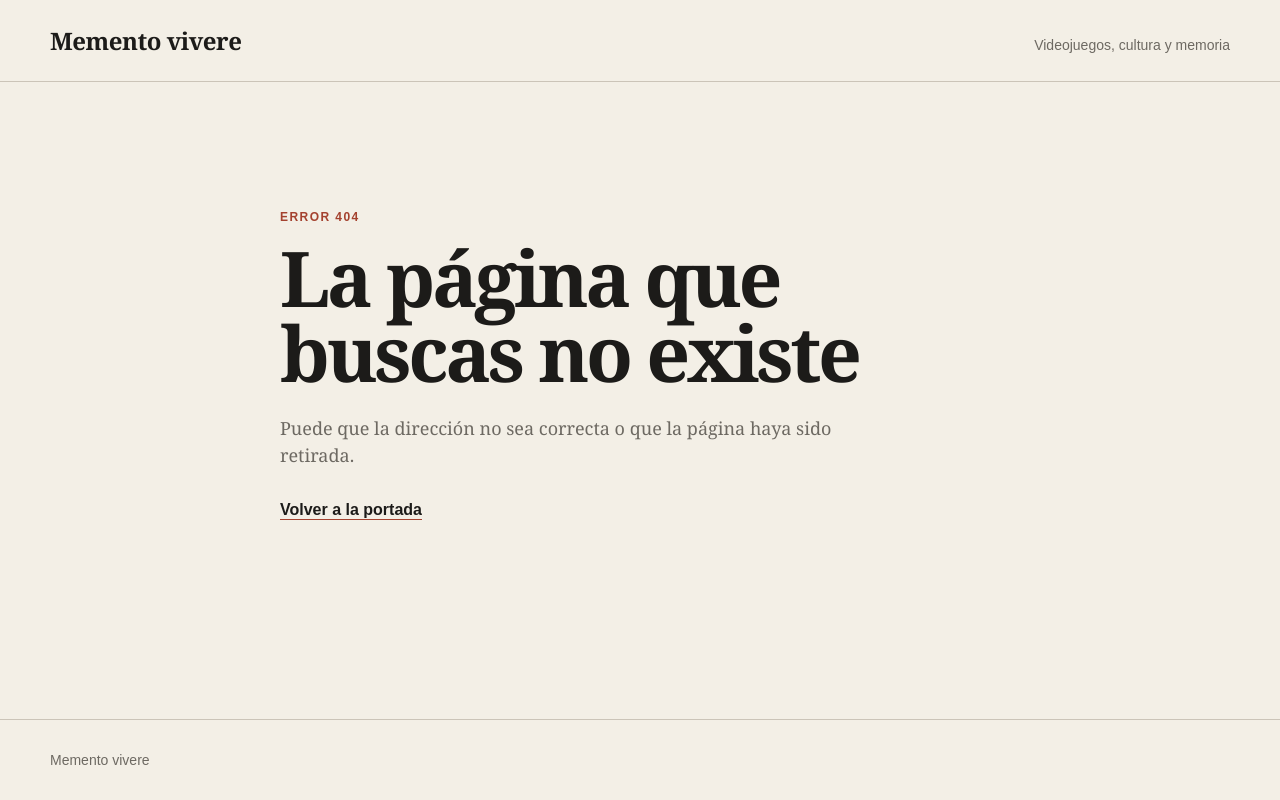
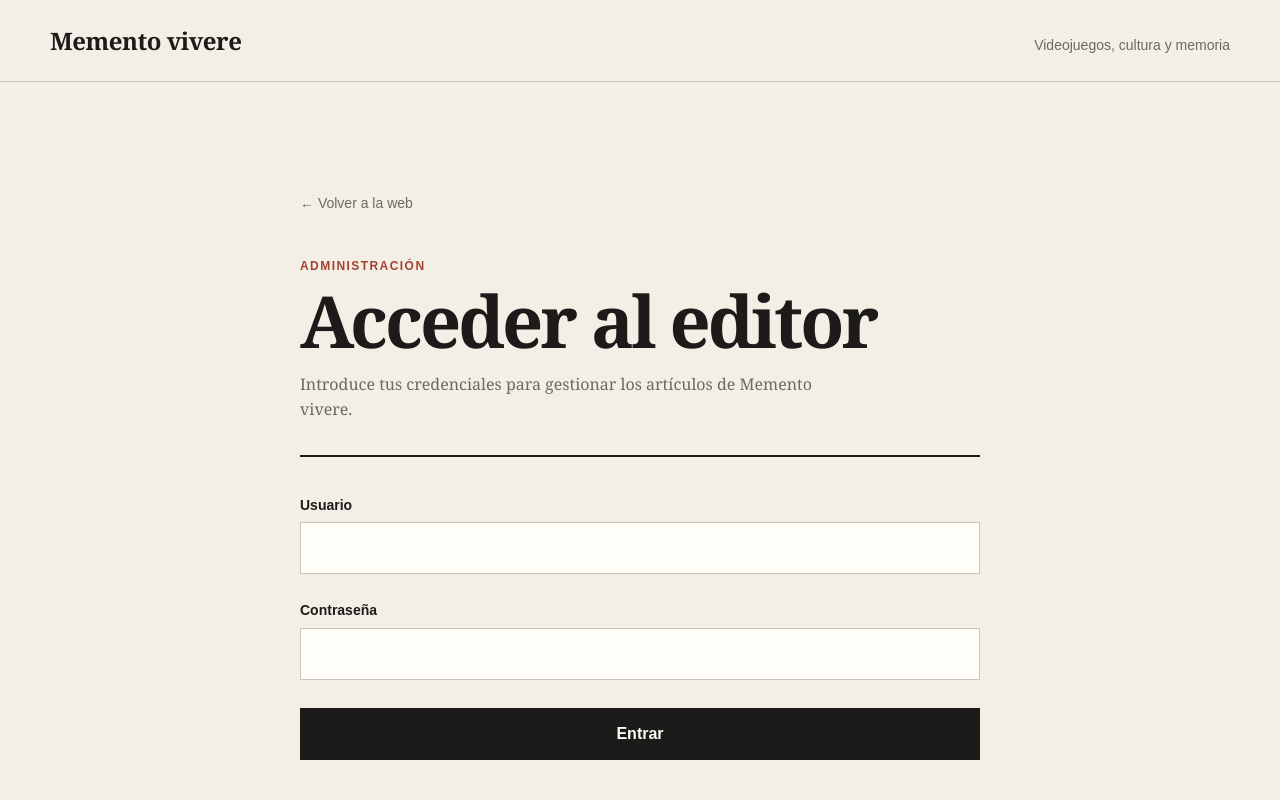
Before and after one commit to DoctoreJekyll/mementoweb, an Angular app in the folder frontend/: page /admin/login in a window 1280 px wide. Before the commit this address had no page. Shown: the top 800 px of the page. Built offline with nearby package versions, Linux system fonts and the light colour scheme.

Commit message:
feat: add admin login page with form validation and error handling

```diff
--- /dev/null
+++ b/frontend/src/app/admin/pages/admin-login-page/admin-login-page.component.html
@@ -0,0 +1,58 @@
+<section class="admin-login">
+  <a class="admin-login__back" routerLink="/"> ← Volver a la web </a>
+
+  <header class="admin-login__header">
+    <p class="admin-login__eyebrow">Administración</p>
+
+    <h1>Acceder al editor</h1>
+
+    <p>Introduce tus credenciales para gestionar los artículos de Memento vivere.</p>
+  </header>
+
+  <form class="login-form" [formGroup]="form" (ngSubmit)="login()" novalidate>
+    <div class="form-field">
+      <label for="admin-username"> Usuario </label>
+
+      <input id="admin-username" type="text" formControlName="username" autocomplete="username" />
+
+      @if (form.controls.username.touched && form.controls.username.invalid) {
+        <p class="form-field__error" role="alert">Introduce el nombre de usuario.</p>
+      }
+    </div>
+
+    <div class="form-field">
+      <label for="admin-password"> Contraseña </label>
+
+      <input
+        id="admin-password"
+        type="password"
+        formControlName="password"
+        autocomplete="current-password"
+      />
+
+      @if (form.controls.password.touched && form.controls.password.invalid) {
+        <p class="form-field__error" role="alert">Introduce la contraseña.</p>
+      }
+    </div>
+
+    @if (loginError() === 'INVALID_CREDENTIALS') {
+      <div class="login-message login-message--error" role="alert">
+        El usuario o la contraseña no son correctos.
+      </div>
+    }
+
+    @if (loginError() === 'SERVER_ERROR') {
+      <div class="login-message login-message--error" role="alert">
+        No hemos podido conectar con el servidor. Inténtalo de nuevo.
+      </div>
+    }
+
+    <button type="submit" [disabled]="isSubmitting()">
+      @if (isSubmitting()) {
+        Comprobando…
+      } @else {
+        Entrar
+      }
+    </button>
+  </form>
+</section>
--- /dev/null
+++ b/frontend/src/app/admin/pages/admin-login-page/admin-login-page.component.scss
@@ -0,0 +1,128 @@
+:host {
+  display: block;
+  width: min(calc(100% - 2rem), 680px);
+  margin-inline: auto;
+}
+
+.admin-login {
+  padding-block: clamp(3.5rem, 9vw, 7rem);
+}
+
+.admin-login__back {
+  display: inline-block;
+  margin-bottom: 3rem;
+  color: var(--color-muted);
+  font-size: 0.875rem;
+  text-decoration: none;
+}
+
+.admin-login__back:hover {
+  color: var(--color-accent);
+}
+
+.admin-login__header {
+  padding-bottom: 2rem;
+  border-bottom: 2px solid var(--color-ink);
+}
+
+.admin-login__eyebrow {
+  margin-bottom: 0.75rem;
+  color: var(--color-accent);
+  font-size: 0.75rem;
+  font-weight: 700;
+  letter-spacing: 0.12em;
+  text-transform: uppercase;
+}
+
+.admin-login__header h1 {
+  margin-bottom: 1rem;
+  font-family: Georgia, 'Times New Roman', serif;
+  font-size: clamp(2.5rem, 7vw, 4.5rem);
+  line-height: 0.98;
+  letter-spacing: -0.04em;
+}
+
+.admin-login__header p:last-child {
+  max-width: 520px;
+  margin-bottom: 0;
+  color: var(--color-muted);
+  font-family: Georgia, 'Times New Roman', serif;
+  line-height: 1.6;
+}
+
+.login-form {
+  display: grid;
+  gap: 1.75rem;
+  padding-block: 2.5rem;
+}
+
+.form-field {
+  display: grid;
+  gap: 0.6rem;
+}
+
+.form-field label {
+  font-size: 0.875rem;
+  font-weight: 700;
+}
+
+.form-field input {
+  width: 100%;
+  min-height: 3.25rem;
+  padding: 0.75rem 1rem;
+
+  border: 1px solid var(--color-line);
+  border-radius: 0;
+
+  background: var(--color-surface);
+  color: var(--color-ink);
+
+  font: inherit;
+}
+
+.form-field input:focus {
+  border-color: var(--color-accent);
+  outline: 2px solid transparent;
+  box-shadow: 0 0 0 2px color-mix(in srgb, var(--color-accent) 25%, transparent);
+}
+
+.form-field__error {
+  margin: 0;
+  color: var(--color-accent);
+  font-size: 0.8125rem;
+}
+
+.login-message {
+  padding: 1rem;
+  border: 1px solid var(--color-line);
+  font-size: 0.875rem;
+  line-height: 1.5;
+}
+
+.login-message--error {
+  border-color: var(--color-accent);
+  color: var(--color-accent);
+}
+
+.login-form button {
+  min-height: 3.25rem;
+  padding-inline: 1.5rem;
+  border: 1px solid var(--color-ink);
+
+  background: var(--color-ink);
+  color: var(--color-surface);
+
+  font: inherit;
+  font-weight: 700;
+  cursor: pointer;
+}
+
+.login-form button:hover:not(:disabled) {
+  background: var(--color-accent);
+  border-color: var(--color-accent);
+}
+
+.login-form button:disabled {
+  cursor: wait;
+  opacity: 0.6;
+}
--- /dev/null
+++ b/frontend/src/app/admin/pages/admin-login-page/admin-login-page.component.ts
@@ -0,0 +1,72 @@
+import { HttpErrorResponse } from '@angular/common/http';
+import { Component, inject, signal } from '@angular/core';
+import { FormControl, FormGroup, ReactiveFormsModule, Validators } from '@angular/forms';
+import { Router, RouterLink } from '@angular/router';
+import { finalize } from 'rxjs';
+
+import { AdminAuthService } from '../../auth/admin-auth.service';
+
+type LoginError = 'INVALID_CREDENTIALS' | 'SERVER_ERROR' | null;
+
+@Component({
+  selector: 'app-admin-login-page',
+  imports: [ReactiveFormsModule, RouterLink],
+  templateUrl: './admin-login-page.component.html',
+  styleUrl: './admin-login-page.component.scss',
+})
+export class AdminLoginPage {
+  private readonly adminAuthService = inject(AdminAuthService);
+
+  private readonly router = inject(Router);
+
+  protected readonly isSubmitting = signal(false);
+
+  protected readonly loginError = signal<LoginError>(null);
+
+  protected readonly form = new FormGroup({
+    username: new FormControl('', {
+      nonNullable: true,
+      validators: [Validators.required],
+    }),
+
+    password: new FormControl('', {
+      nonNullable: true,
+      validators: [Validators.required],
+    }),
+  });
+
+  protected login(): void {
+    if (this.form.invalid) {
+      this.form.markAllAsTouched();
+      return;
+    }
+
+    const { username, password } = this.form.getRawValue();
+
+    this.isSubmitting.set(true);
+    this.loginError.set(null);
+
+    this.adminAuthService
+      .login(username.trim(), password)
+      .pipe(
+        finalize(() => {
+          this.isSubmitting.set(false);
+        }),
+      )
+      .subscribe({
+        next: () => {
+          void this.router.navigate(['/admin/articulos']);
+        },
+
+        error: (error: HttpErrorResponse) => {
+          if (error.status === 401) {
+            this.loginError.set('INVALID_CREDENTIALS');
+
+            return;
+          }
+
+          this.loginError.set('SERVER_ERROR');
+        },
+      });
+  }
+}
```
Also changed, not shown: frontend/src/app/app.routes.ts (+8 -3 lines), 1 other file (tests, documents, lock files or other folders).
